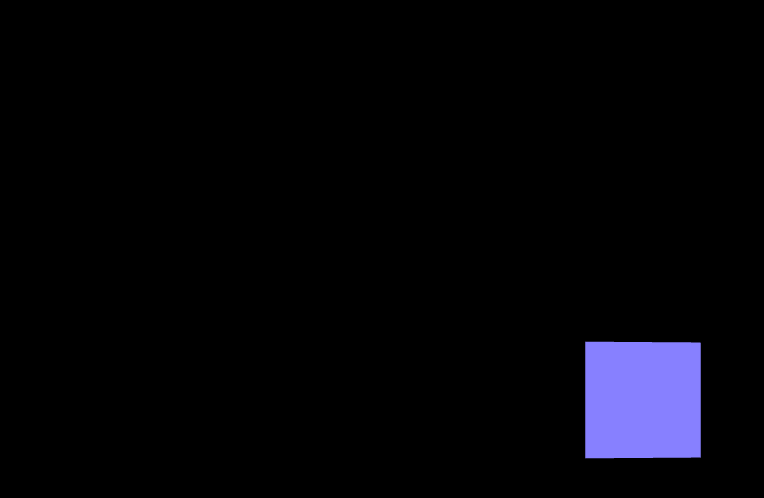
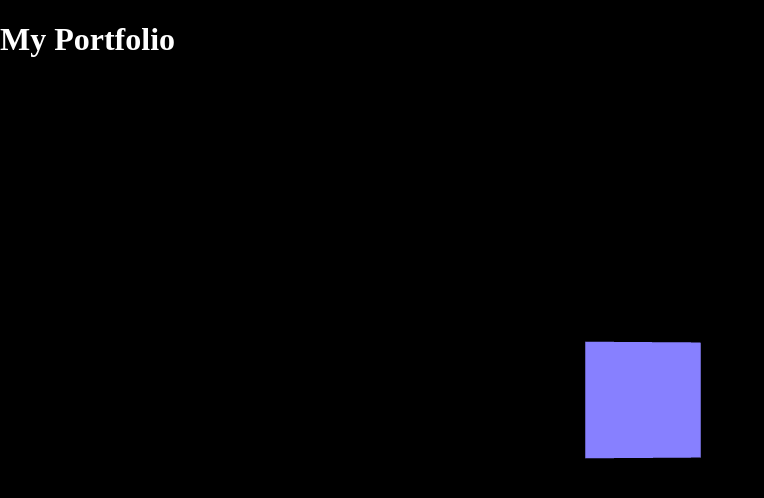
Before and after one commit to ggvhs/portfolio, a React (Vite) app: page / in a window 1280 px wide. Shown: the top 498 px of the page, without its empty margins (0-764 px from the left). Built offline with nearby package versions, Linux system fonts and the light colour scheme.

Commit message:
overlays working

```diff
--- a/src/App.jsx
+++ b/src/App.jsx
@@ -1,9 +1,7 @@
 import './style.css';
-import ReactDOM from 'react-dom/client';
 import { Canvas } from '@react-three/fiber';
 import PopulationApp from './populationApp';
-import {Html, PivotControls, TrackballControls, OrbitControls} from '@react-three/drei'
-import PopulationOverlay from './PopulationOverlay';
+import TitleOverlay from './TitleOverlay';
 
 
 
@@ -16,9 +14,8 @@ function App() {
 
       <Canvas className='Canvas' >
         <PopulationApp />
-
       </Canvas>
-
+      <TitleOverlay />
     </>
   )
 }
--- a/src/PopulationApp.jsx
+++ b/src/PopulationApp.jsx
@@ -1,6 +1,6 @@
 import React, { useRef } from 'react';
 import { useFrame } from '@react-three/fiber';
-import {Html, PivotControls, TrackballControls, OrbitControls} from '@react-three/drei'
+
 
 export default function PopulationApp() {
   const meshRef = useRef();
--- a/src/PopulationOverlay.jsx
+++ /dev/null
@@ -1,8 +0,0 @@
-export default function PopulationOverlay()
-{
-    return (
-        <div className="overlay">
-          <h1>this is a test</h1>
-        </div>
-      );
-}
--- /dev/null
+++ b/src/TitleOverlay.jsx
@@ -0,0 +1,8 @@
+export default function TitleOverlay()
+{
+    return (
+        <div >
+          <h1 className="text">My Portfolio</h1>
+        </div>
+      );
+}
--- a/src/style.css
+++ b/src/style.css
@@ -23,4 +23,9 @@ body,
     width: 100%;
     height: 100%;
     color: white;
+    z-index: 100;
   }
+
+canvas{
+    z-index: 50;
+}
```
